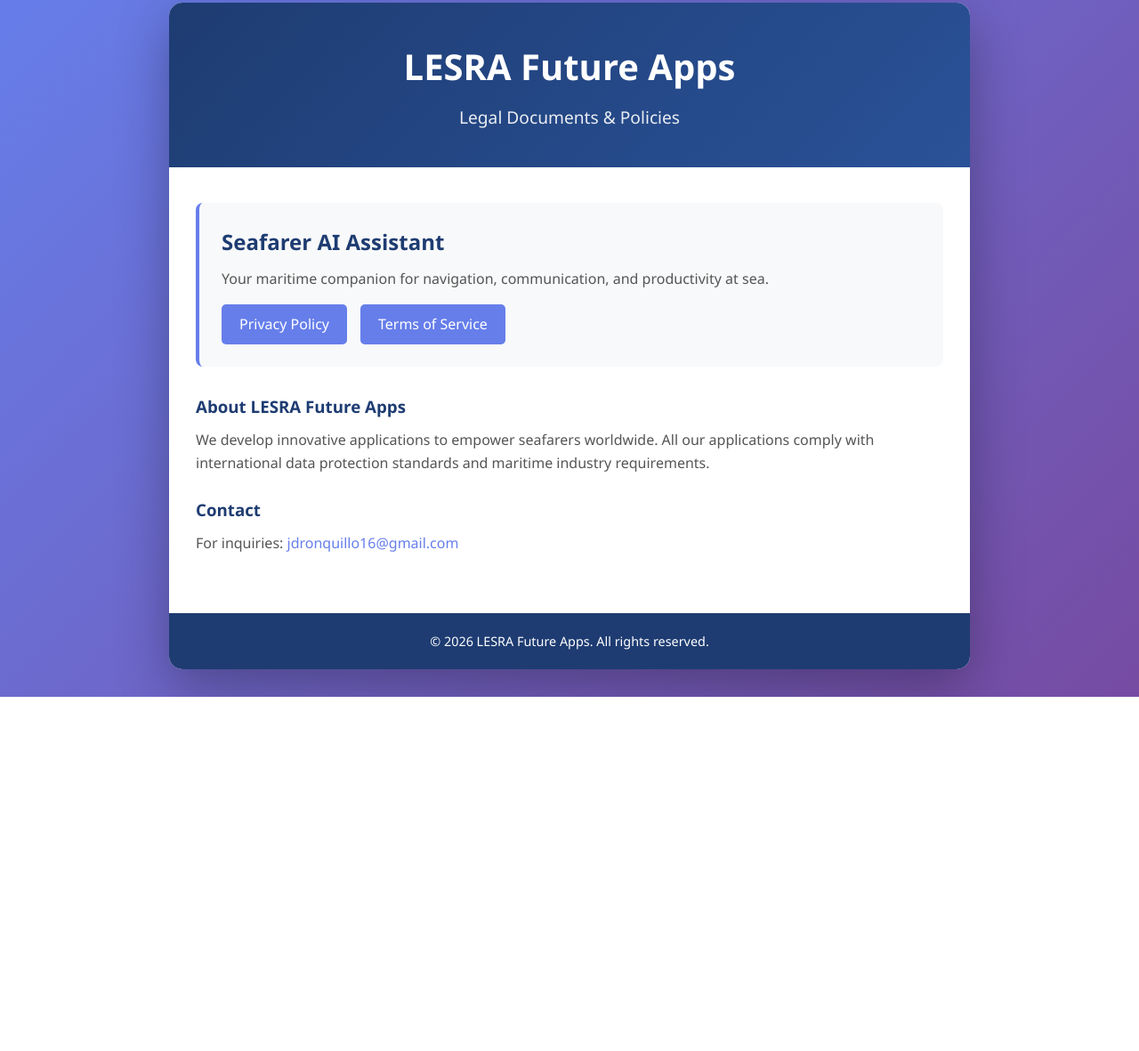
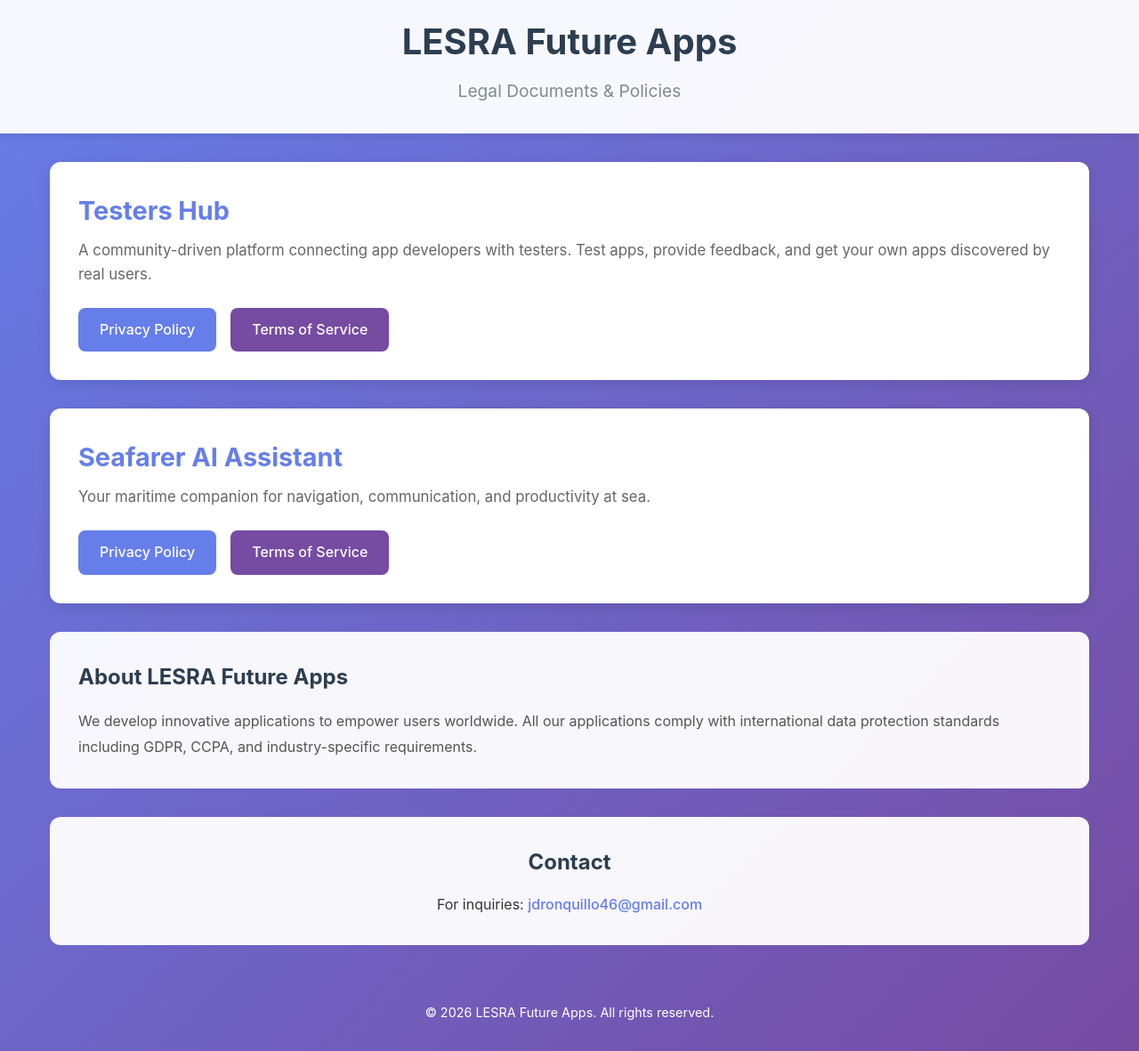
Before and after one commit to jdronquillo16-dev/lesra-future-apps-policies, a plain HTML site: page index.html in a window 1280 px wide. Shown: the part 17-1198 px from the top of the page at 89% size. Before the commit the page ends 800 px from the top, so only its background shows below. Drawn offline with Linux system fonts and the light colour scheme.

Commit message:
Refactor index.html with internal styles and sections
Added internal CSS styles for layout and design improvements. Updated sections for 'Testers Hub', 'Seafarer AI Assistant', and 'Contact' with new structure and styling.

```diff
--- a/index.html
+++ b/index.html
@@ -4,39 +4,222 @@
     <meta charset="UTF-8">
     <meta name="viewport" content="width=device-width, initial-scale=1.0">
     <title>LESRA Future Apps - Legal Documents</title>
-    <link rel="stylesheet" href="assets/css/style.css">
+    <style>
+        * {
+            margin: 0;
+            padding: 0;
+            box-sizing: border-box;
+        }
+
+        body {
+            font-family: -apple-system, BlinkMacSystemFont, 'Segoe UI', Roboto, Oxygen, Ubuntu, Cantarell, sans-serif;
+            line-height: 1.6;
+            color: #333;
+            background: linear-gradient(135deg, #667eea 0%, #764ba2 100%);
+            min-height: 100vh;
+        }
+
+        .header {
+            background: rgba(255, 255, 255, 0.95);
+            padding: 2rem;
+            text-align: center;
+            box-shadow: 0 2px 10px rgba(0,0,0,0.1);
+        }
+
+        .header h1 {
+            color: #2c3e50;
+            font-size: 2.5rem;
+            margin-bottom: 0.5rem;
+        }
+
+        .header p {
+            color: #7f8c8d;
+            font-size: 1.2rem;
+        }
+
+        .container {
+            max-width: 1200px;
+            margin: 2rem auto;
+            padding: 0 1rem;
+        }
+
+        .app-section {
+            background: white;
+            border-radius: 12px;
+            padding: 2rem;
+            margin-bottom: 2rem;
+            box-shadow: 0 4px 15px rgba(0,0,0,0.1);
+            transition: transform 0.3s ease, box-shadow 0.3s ease;
+        }
+
+        .app-section:hover {
+            transform: translateY(-5px);
+            box-shadow: 0 6px 25px rgba(0,0,0,0.15);
+        }
+
+        .app-title {
+            color: #667eea;
+            font-size: 1.8rem;
+            margin-bottom: 0.5rem;
+        }
+
+        .app-description {
+            color: #666;
+            margin-bottom: 1.5rem;
+            font-size: 1.05rem;
+        }
+
+        .button-group {
+            display: flex;
+            gap: 1rem;
+            flex-wrap: wrap;
+        }
+
+        .btn {
+            display: inline-block;
+            padding: 0.75rem 1.5rem;
+            border-radius: 8px;
+            text-decoration: none;
+            font-weight: 500;
+            transition: all 0.3s ease;
+            font-size: 1rem;
+        }
+
+        .btn-privacy {
+            background: #667eea;
+            color: white;
+        }
+
+        .btn-privacy:hover {
+            background: #5568d3;
+            transform: scale(1.05);
+        }
+
+        .btn-terms {
+            background: #764ba2;
+            color: white;
+        }
+
+        .btn-terms:hover {
+            background: #663d8f;
+            transform: scale(1.05);
+        }
+
+        .about-section {
+            background: rgba(255, 255, 255, 0.95);
+            border-radius: 12px;
+            padding: 2rem;
+            margin-bottom: 2rem;
+        }
+
+        .about-section h2 {
+            color: #2c3e50;
+            margin-bottom: 1rem;
+        }
+
+        .about-section p {
+            color: #555;
+            line-height: 1.8;
+        }
+
+        .contact-info {
+            background: rgba(255, 255, 255, 0.95);
+            border-radius: 12px;
+            padding: 2rem;
+            text-align: center;
+        }
+
+        .contact-info h2 {
+            color: #2c3e50;
+            margin-bottom: 1rem;
+        }
+
+        .contact-info a {
+            color: #667eea;
+            text-decoration: none;
+            font-weight: 500;
+        }
+
+        .contact-info a:hover {
+            text-decoration: underline;
+        }
+
+        .footer {
+            text-align: center;
+            padding: 2rem;
+            color: white;
+            font-size: 0.9rem;
+        }
+
+        @media (max-width: 768px) {
+            .header h1 {
+                font-size: 2rem;
+            }
+
+            .app-title {
+                font-size: 1.5rem;
+            }
+
+            .button-group {
+                flex-direction: column;
+            }
+
+            .btn {
+                text-align: center;
+            }
+        }
+    </style>
 </head>
 <body>
+    <div class="header">
+        <h1>LESRA Future Apps</h1>
+        <p>Legal Documents & Policies</p>
+    </div>
+
     <div class="container">
-        <header>
-            <h1>LESRA Future Apps</h1>
-            <p class="subtitle">Legal Documents & Policies</p>
-        </header>
+        <!-- Testers Hub Section -->
+        <div class="app-section">
+            <h2 class="app-title">Testers Hub</h2>
+            <p class="app-description">
+                A community-driven platform connecting app developers with testers. Test apps, provide feedback,
+                and get your own apps discovered by real users.
+            </p>
+            <div class="button-group">
+                <a href="testershub/privacy-policy.html" class="btn btn-privacy">Privacy Policy</a>
+                <a href="testershub/terms-of-service.html" class="btn btn-terms">Terms of Service</a>
+            </div>
+        </div>
 
-        <main>
-            <section class="app-section">
-                <h2>Seafarer AI Assistant</h2>
-                <p>Your maritime companion for navigation, communication, and productivity at sea.</p>
-                <div class="links">
-                    <a href="seafarer-ai-assistant/privacy-policy.html">Privacy Policy</a>
-                    <a href="seafarer-ai-assistant/terms-of-service.html">Terms of Service</a>
-                </div>
-            </section>
+        <!-- Seafarer AI Section -->
+        <div class="app-section">
+            <h2 class="app-title">Seafarer AI Assistant</h2>
+            <p class="app-description">
+                Your maritime companion for navigation, communication, and productivity at sea.
+            </p>
+            <div class="button-group">
+                <a href="seafarer-ai-assistant/privacy-policy.html" class="btn btn-privacy">Privacy Policy</a>
+                <a href="seafarer-ai-assistant/terms-of-service.html" class="btn btn-terms">Terms of Service</a>
+            </div>
+        </div>
 
-            <section class="info-section">
-                <h3>About LESRA Future Apps</h3>
-                <p>We develop innovative applications to empower seafarers worldwide. All our applications comply with international data protection standards and maritime industry requirements.</p>
-            </section>
+        <!-- About Section -->
+        <div class="about-section">
+            <h2>About LESRA Future Apps</h2>
+            <p>
+                We develop innovative applications to empower users worldwide. All our applications comply with
+                international data protection standards including GDPR, CCPA, and industry-specific requirements.
+            </p>
+        </div>
 
-            <section class="info-section">
-                <h3>Contact</h3>
-                <p>For inquiries: <a href="mailto:jdronquillo16@gmail.com">jdronquillo16@gmail.com</a></p>
-            </section>
-        </main>
+        <!-- Contact Section -->
+        <div class="contact-info">
+            <h2>Contact</h2>
+            <p>For inquiries: <a href="mailto:jdronquillo46@gmail.com">jdronquillo46@gmail.com</a></p>
+        </div>
+    </div>
 
-        <footer>
-            <p>&copy; 2026 LESRA Future Apps. All rights reserved.</p>
-        </footer>
+    <div class="footer">
+        <p>&copy; 2026 LESRA Future Apps. All rights reserved.</p>
     </div>
 </body>
 </html>
```
